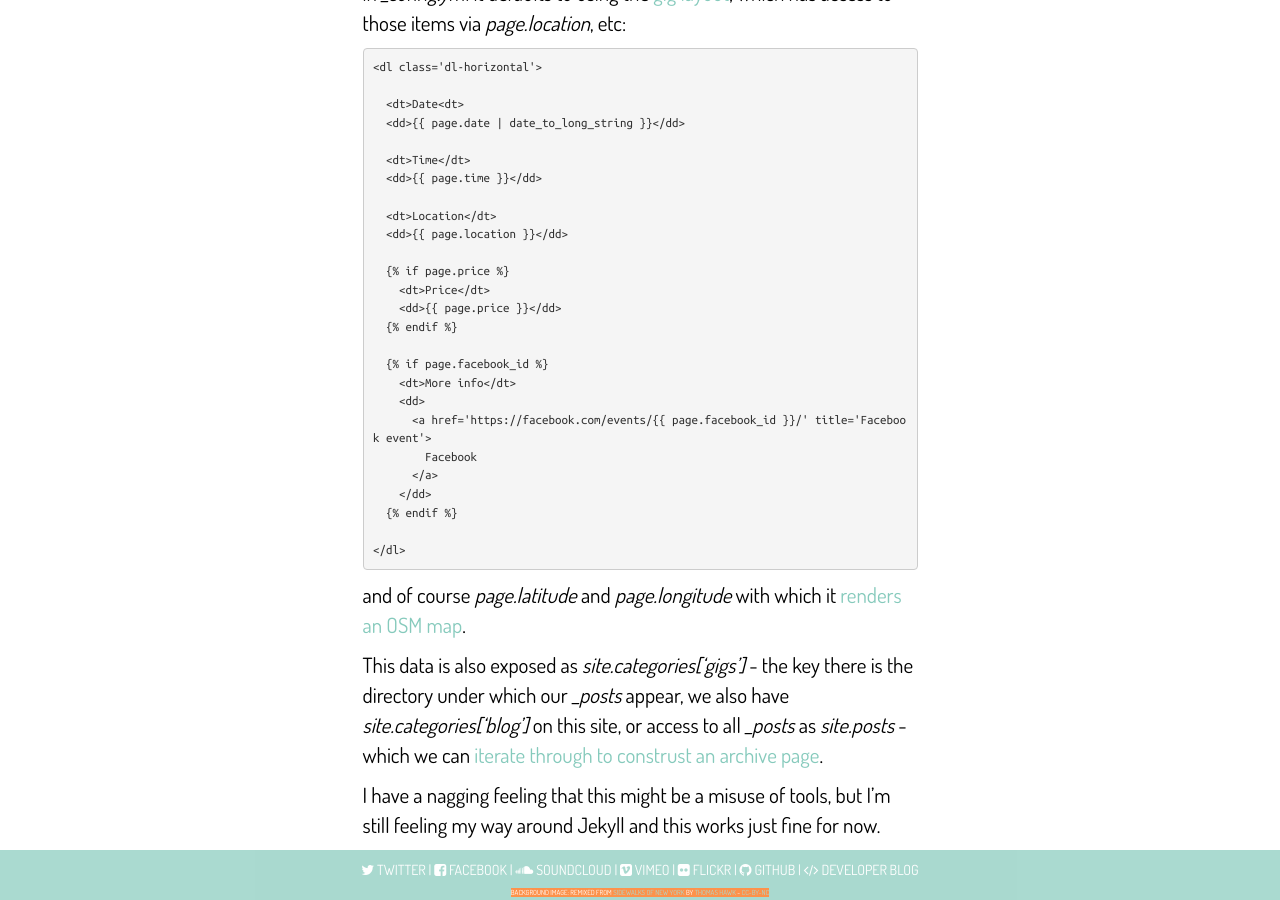
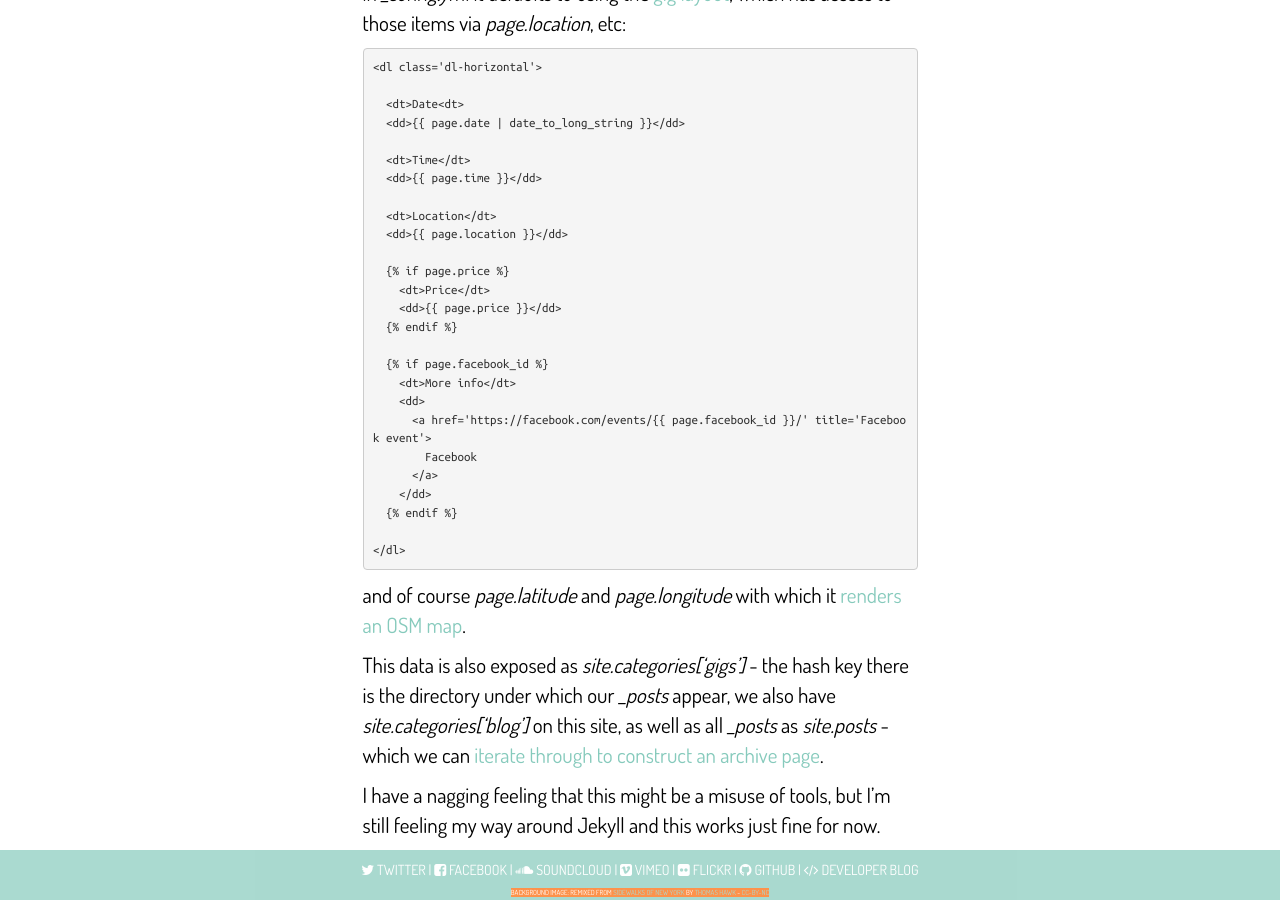
Before and after one commit to rawfunkmaharishi/rawfunkmaharishi.github.io, a Jekyll site: the page built from blog/_posts/2014-11-12-being-data-driven.md, in a window 1280 px wide and 900 px high, scrolled down 1691 px. Built offline with Jekyll 4.4.1, drawn with Linux system fonts in a browser that asks for light colours; nearby versions of some CDN libraries.

Commit message:
Proof-read again

```diff
--- a/blog/_posts/2014-11-12-being-data-driven.md
+++ b/blog/_posts/2014-11-12-being-data-driven.md
@@ -79,6 +79,6 @@ which has access to those items via _page.location_, etc:
 
 and of course _page.latitude_ and _page.longitude_ with which it [renders an OSM map](http://rawfunkmaharishi.uk/blog/2014/11/10/embedding-open-street-map/).
 
-This data is also exposed as _site.categories['gigs']_ - the key there is the directory under which our *_posts* appear, we also have _site.categories['blog']_ on this site, or access to all *_posts* as _site.posts_ - which we can [iterate through to construst an archive page](https://github.com/rawfunkmaharishi/rawfunkmaharishi.github.io/blob/master/gigs.html#L16-L23).
+This data is also exposed as _site.categories['gigs']_ - the hash key there is the directory under which our *_posts* appear, we also have _site.categories['blog']_ on this site, as well as all *_posts* as _site.posts_ - which we can [iterate through to construct an archive page](https://github.com/rawfunkmaharishi/rawfunkmaharishi.github.io/blob/master/gigs.html#L16-L23).
 
 I have a nagging feeling that this might be a misuse of tools, but I'm still feeling my way around Jekyll and this works just fine for now.
```
